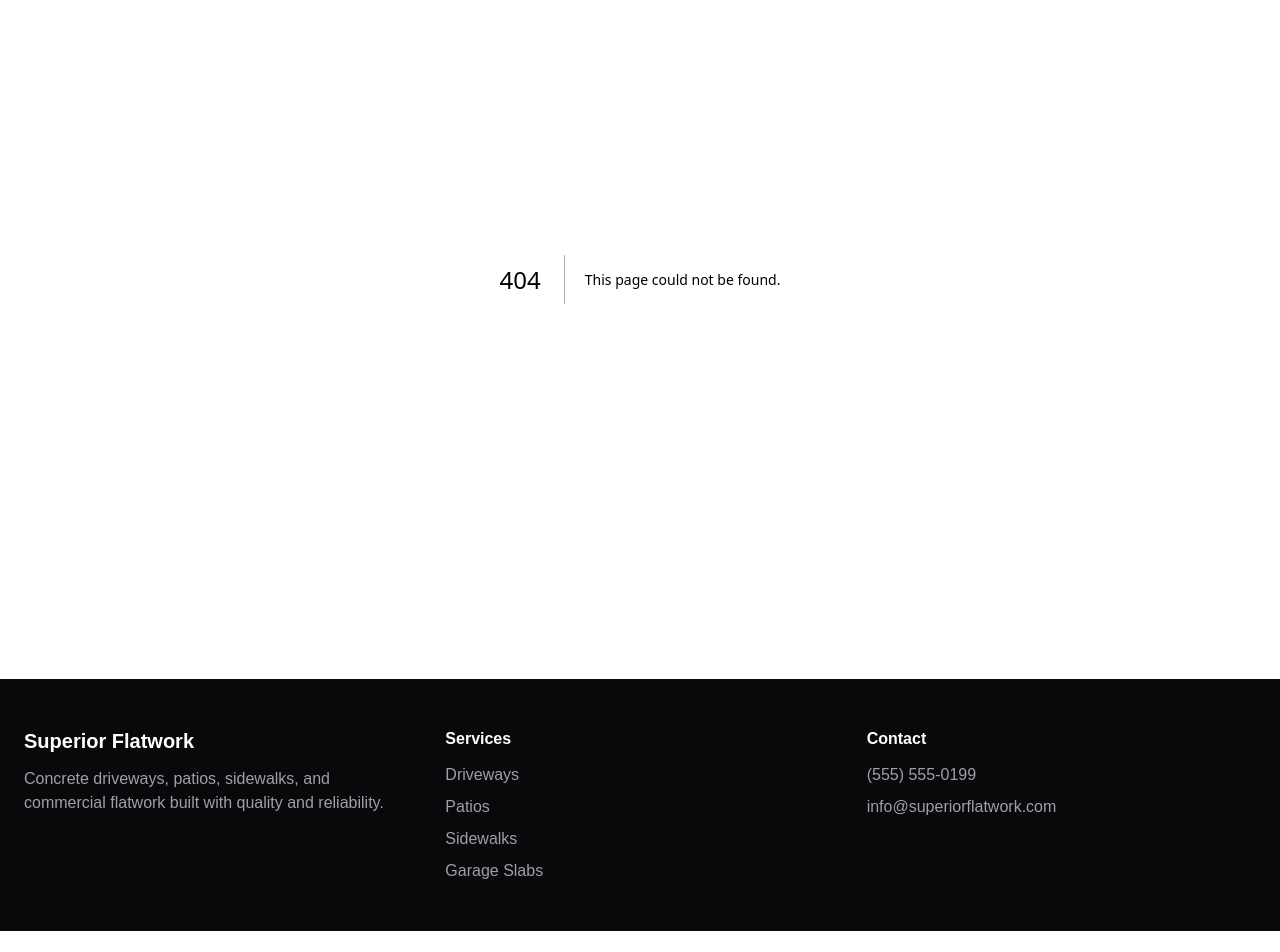
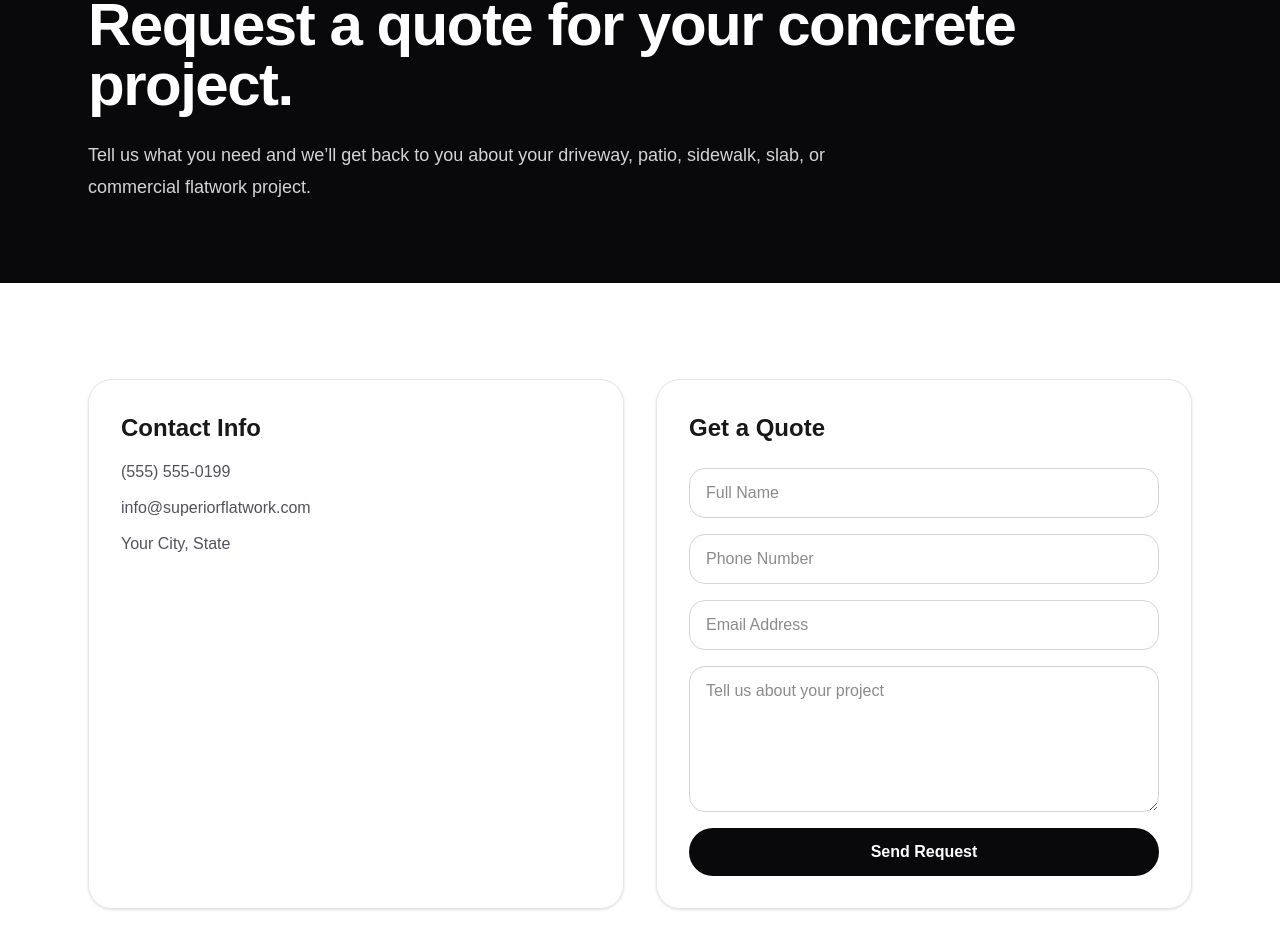
Before and after one commit to receptioniqbusiness/superior-flatwork, a Next.js app: page /contact in a window 1280 px wide. Before the commit this address had no page. Shown: the part 190-1142 px from the top of the page. Before the commit the page ends 1121 px from the top, so only its background shows below. Built offline with nearby package versions, Linux system fonts and the light colour scheme.

Commit message:
Create page.tsx

```diff
--- /dev/null
+++ b/app/contact/page.tsx
@@ -0,0 +1,66 @@
+export default function ContactPage() {
+  return (
+    <main className="min-h-screen bg-white text-zinc-900">
+      <section className="bg-zinc-950 text-white">
+        <div className="mx-auto max-w-6xl px-6 py-20">
+          <p className="text-sm font-semibold uppercase tracking-[0.2em] text-amber-400">
+            Contact
+          </p>
+          <h1 className="mt-4 text-5xl font-black tracking-tight md:text-6xl">
+            Request a quote for your concrete project.
+          </h1>
+          <p className="mt-6 max-w-3xl text-lg leading-8 text-zinc-300">
+            Tell us what you need and we’ll get back to you about your driveway,
+            patio, sidewalk, slab, or commercial flatwork project.
+          </p>
+        </div>
+      </section>
+
+      <section className="mx-auto max-w-6xl px-6 py-16 md:py-24">
+        <div className="grid gap-8 md:grid-cols-2">
+          <div className="rounded-3xl border border-zinc-200 p-8 shadow-sm">
+            <h2 className="text-2xl font-bold">Contact Info</h2>
+            <div className="mt-4 space-y-3 text-zinc-600">
+              <p>(555) 555-0199</p>
+              <p>info@superiorflatwork.com</p>
+              <p>Your City, State</p>
+            </div>
+          </div>
+
+          <form className="rounded-3xl border border-zinc-200 p-8 shadow-sm">
+            <h2 className="text-2xl font-bold">Get a Quote</h2>
+
+            <div className="mt-6 grid gap-4">
+              <input
+                type="text"
+                placeholder="Full Name"
+                className="rounded-2xl border border-zinc-300 px-4 py-3"
+              />
+              <input
+                type="tel"
+                placeholder="Phone Number"
+                className="rounded-2xl border border-zinc-300 px-4 py-3"
+              />
+              <input
+                type="email"
+                placeholder="Email Address"
+                className="rounded-2xl border border-zinc-300 px-4 py-3"
+              />
+              <textarea
+                placeholder="Tell us about your project"
+                rows={5}
+                className="rounded-2xl border border-zinc-300 px-4 py-3"
+              />
+              <button
+                type="submit"
+                className="rounded-full bg-zinc-950 px-6 py-3 font-semibold text-white"
+              >
+                Send Request
+              </button>
+            </div>
+          </form>
+        </div>
+      </section>
+    </main>
+  );
+}
```
